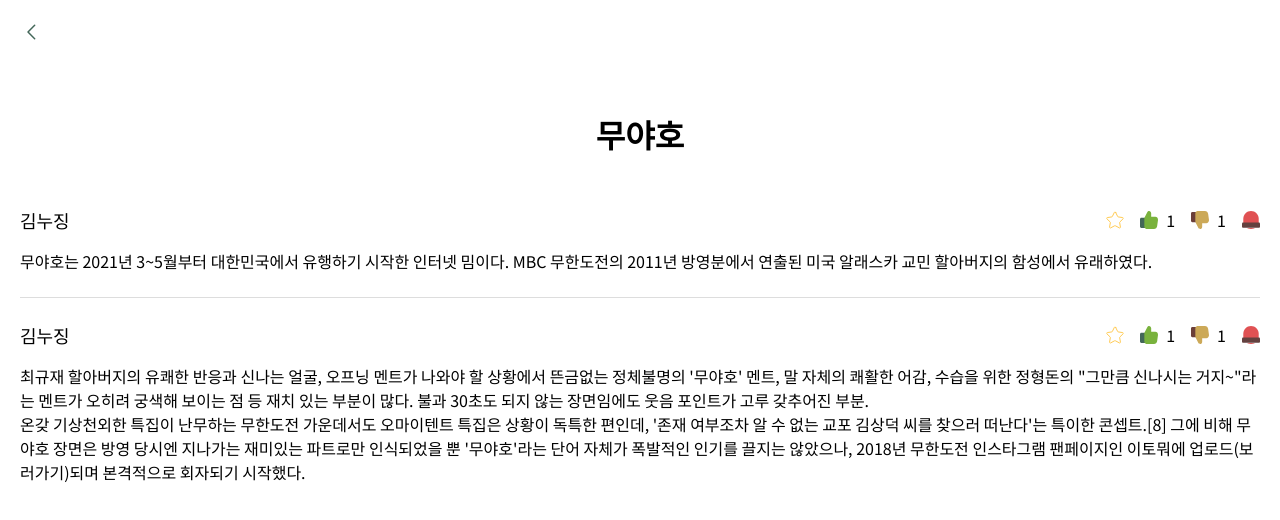
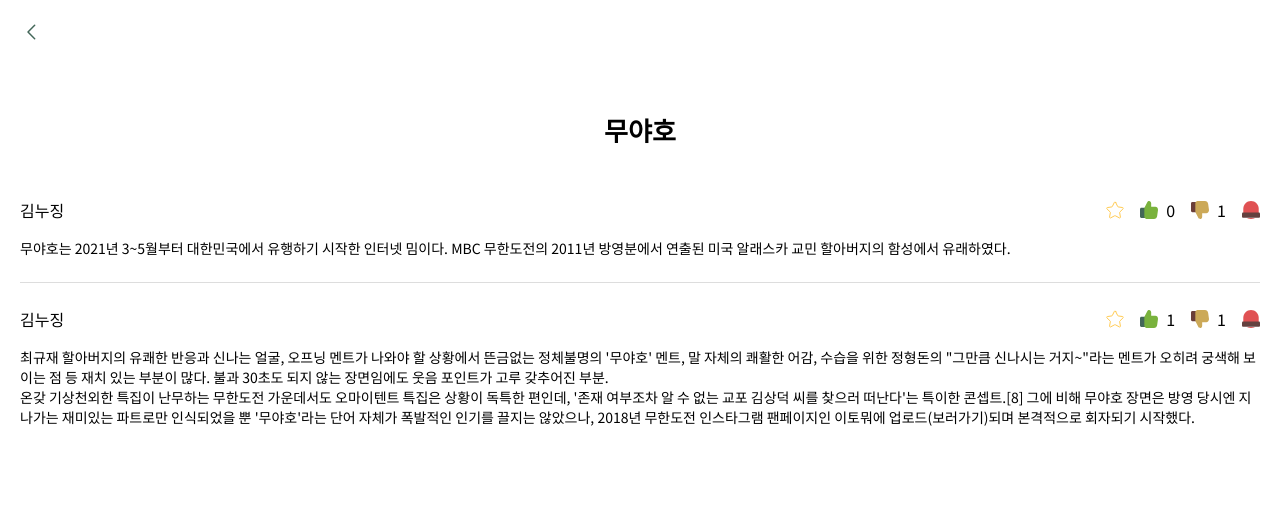
Before and after one commit to developyoun/memebook, a React (Create React App) app in the folder front/: page /word/1 in a window 1280 px wide. Shown: the top 520 px of the page. Built offline with nearby package versions, Linux system fonts and the light colour scheme.

Commit message:
[Add] 좋아요 클릭 기능 추가

```diff
--- a/front/src/page/WordDetail.js
+++ b/front/src/page/WordDetail.js
@@ -7,12 +7,23 @@ import CommentPort from "../components/modal/CommentPort";
 export default function WordDetail() {
   const [scrapeCheck, setScrapeCheck] = useState(false);
   const [reportOpen, setReportOpen] = useState(false);
+  const [likeCheck, setLikeCheck] = useState(true);
+  const [likeCount, setLikeCount] = useState(0);
 
   const commentReportOpen = ({commentPortClose}) => {
     setReportOpen(!reportOpen);
   }
   const ScrapeBtn = () => {
     setScrapeCheck(!scrapeCheck);
+  }
+
+  const LikeCount = () => {
+    setLikeCheck(!likeCheck);
+    if (likeCheck === true) {
+      setLikeCount(likeCount + 1);
+    } else {
+      setLikeCount(likeCount - 1);
+    }
   }
 
   useEffect(() => {
@@ -40,10 +51,12 @@ export default function WordDetail() {
                   </button>
                 </li>
                 <li>
-                  <button type="button" className="btn_like">
+                  <button type="button" className="btn_like" onClick={LikeCount}>
                     <span className="blind">좋아요</span>
                   </button>
-                  <span className="count">1</span>
+                  <span className="count">
+                    {likeCount}
+                  </span>
                 </li>
                 <li>
                   <button type="button" className="btn_dislike">
--- a/front/src/scss/common.scss
+++ b/front/src/scss/common.scss
@@ -17,6 +17,7 @@
 
 /* 공통 레이아웃 */
 .container {
+  margin:0 auto;
   padding: 50px 20px 150px 20px;
   min-width: 360px;
   max-width: 1280px;
--- a/front/src/scss/wordDetail.scss
+++ b/front/src/scss/wordDetail.scss
@@ -1,6 +1,6 @@
 .word_detail {
   .word_tit {
-    font-size:32px;
+    font-size:26px;
     text-align:center;
   }
 
@@ -17,7 +17,7 @@
       display:flex;
       justify-content: space-between;
       .name {
-        font-size:18px;
+        font-size:16px;
       }
     }
     .util_list {
@@ -59,5 +59,8 @@
 
   .mean_txt {
     margin-top:16px;
+    p {
+      font-size:14px;
+    }
   }
 }
```
